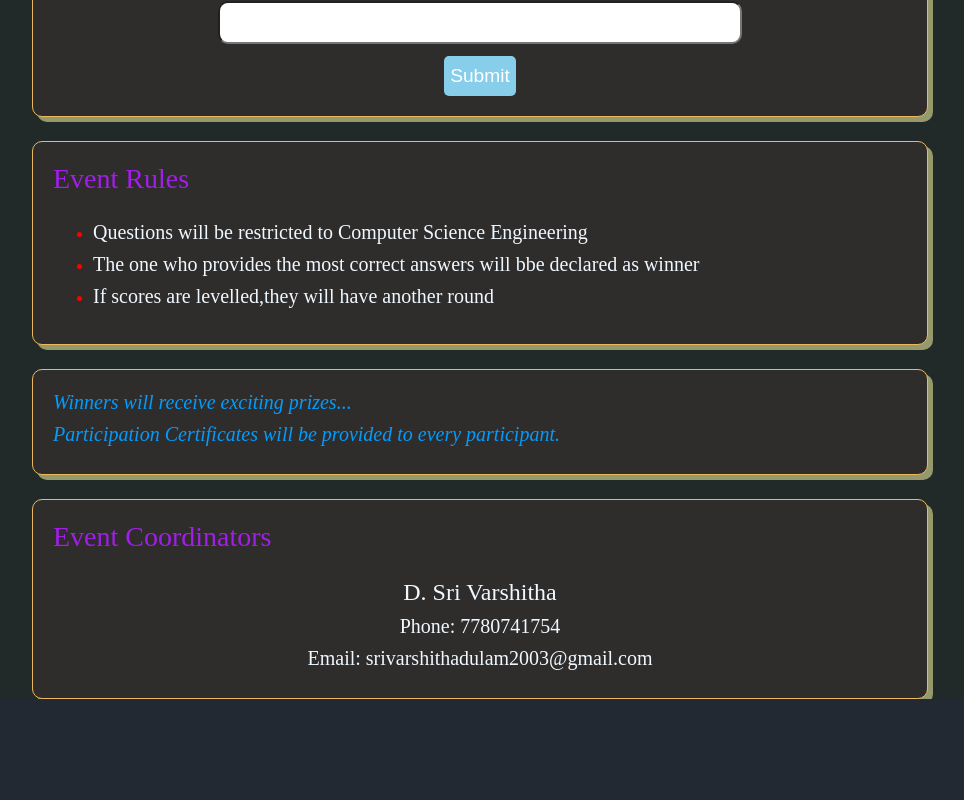
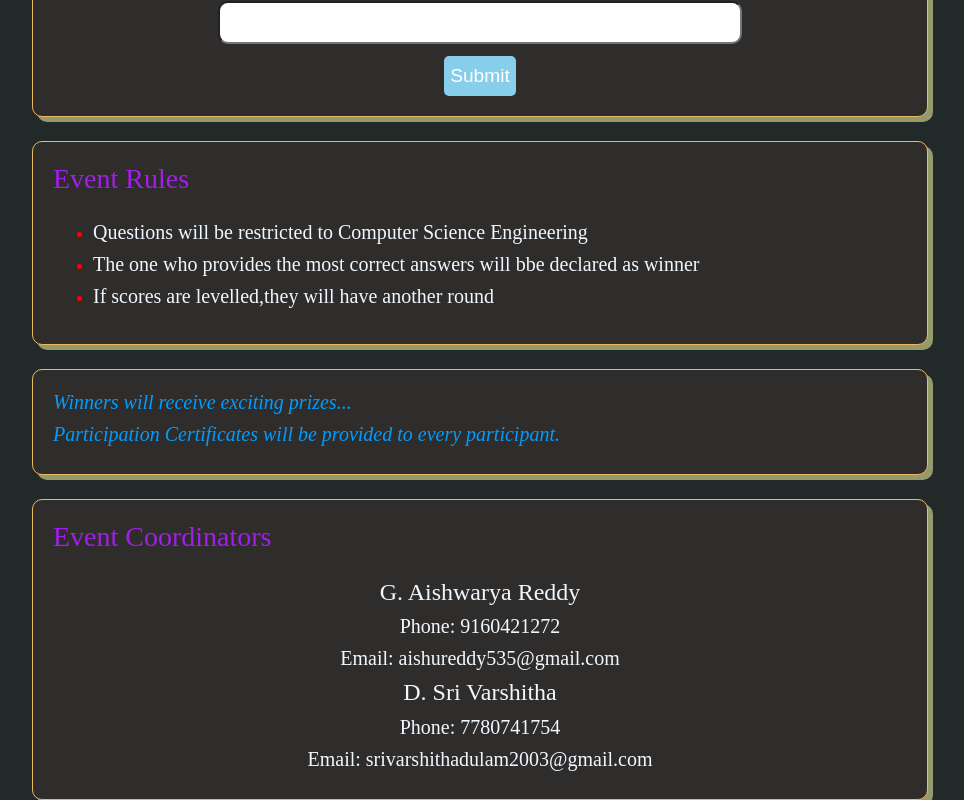
Before and after one commit to Rajeshds20/Pixelweb, a React (Vite) app: page /events/paperpresentation in a window 1280 px wide. Shown: the part 2479-3279 px from the top of the page, without its empty margins (160-1124 px from the left). Before the commit the page ends 3178 px from the top, so only its background shows below. Built offline with nearby package versions, Linux system fonts and the light colour scheme; no server answers.

Commit message:
Updated Coordinators name

```diff
--- a/src/pages/Events/PptPage.jsx
+++ b/src/pages/Events/PptPage.jsx
@@ -258,6 +258,11 @@ function QuizPage() {
                 <h3>Event Coordinators</h3>
                 <br />
                 <div className='box5content'>
+                    <h4>G. Aishwarya Reddy</h4>
+                    <h5>Phone: 9160421272</h5>
+                    <h5>Email: aishureddy535@gmail.com</h5>
+                </div>
+                <div className='box5content'>
                     <h4>D. Sri Varshitha</h4>
                     <h5>Phone: 7780741754</h5>
                     <h5>Email: srivarshithadulam2003@gmail.com</h5>
```
